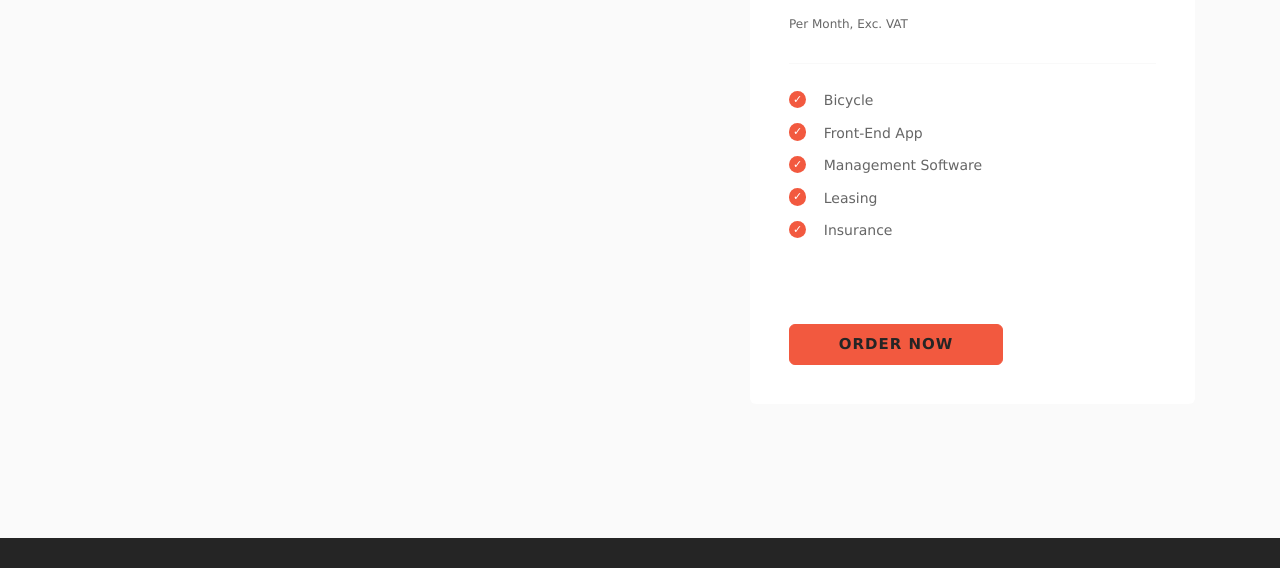
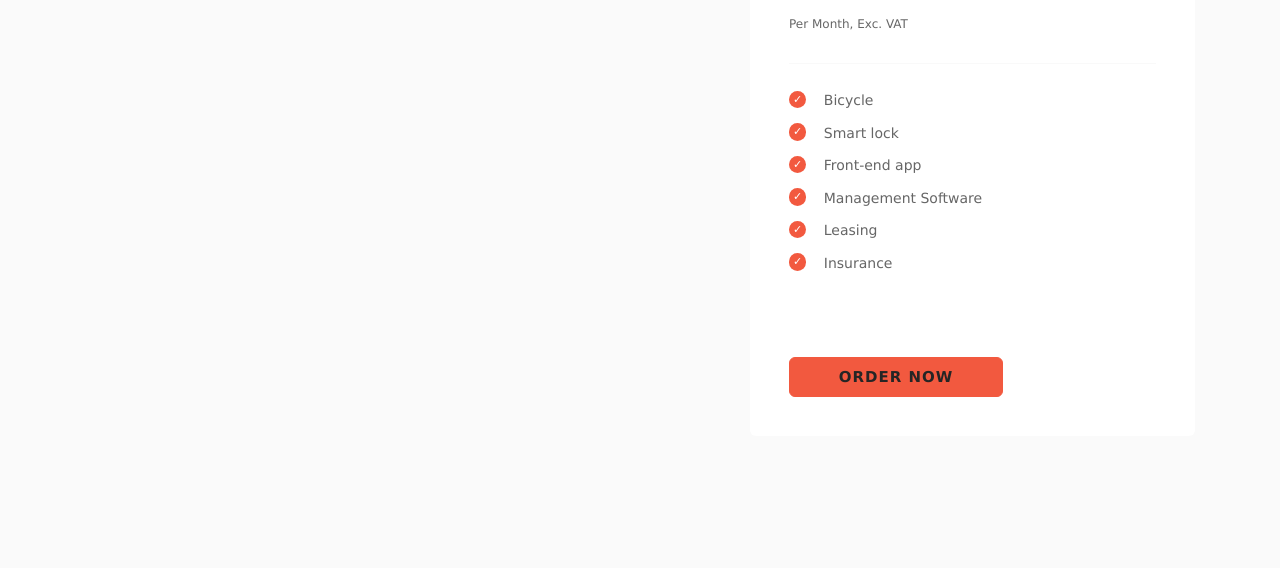
Before and after one commit to bicyclize/connectbike, a plain HTML site: page index.html in a window 1280 px wide. Shown: the part 3910-4478 px from the top of the page. Drawn offline with Linux system fonts and the light colour scheme; a script that the page names is missing.

Commit message:
smart lock

```diff
--- a/index.html
+++ b/index.html
@@ -315,7 +315,7 @@
                         <div class="col-lg-5 col-md-6">
 	                            <div style="display: table; height: 400px; overflow: hidden;">
 								  <div style="display: table-cell; vertical-align: middle;">
-	                                <h2>Unlock potential </h2>
+	                                <h2 bold>Unlock potential </h2>
 	                                <h5>Lock our bikes with one simple move to any existing infrastructure. Designed for safety and to keep pathways clean from clutter.</h5>
 	                               </div>
 	                            </div>
@@ -372,7 +372,11 @@
                                     </li>
                                     <li>
                                         <span class="checkmark bg--primary"></span>
-                                        <span>Front-End App</span>
+                                        <span>Smart lock</span>
+                                    </li>
+                                    <li>
+                                        <span class="checkmark bg--primary"></span>
+                                        <span>Front-end app</span>
                                     </li>
                                     <li>
                                         <span class="checkmark bg--primary"></span>
```
Also changed, not shown: 1 other file.
